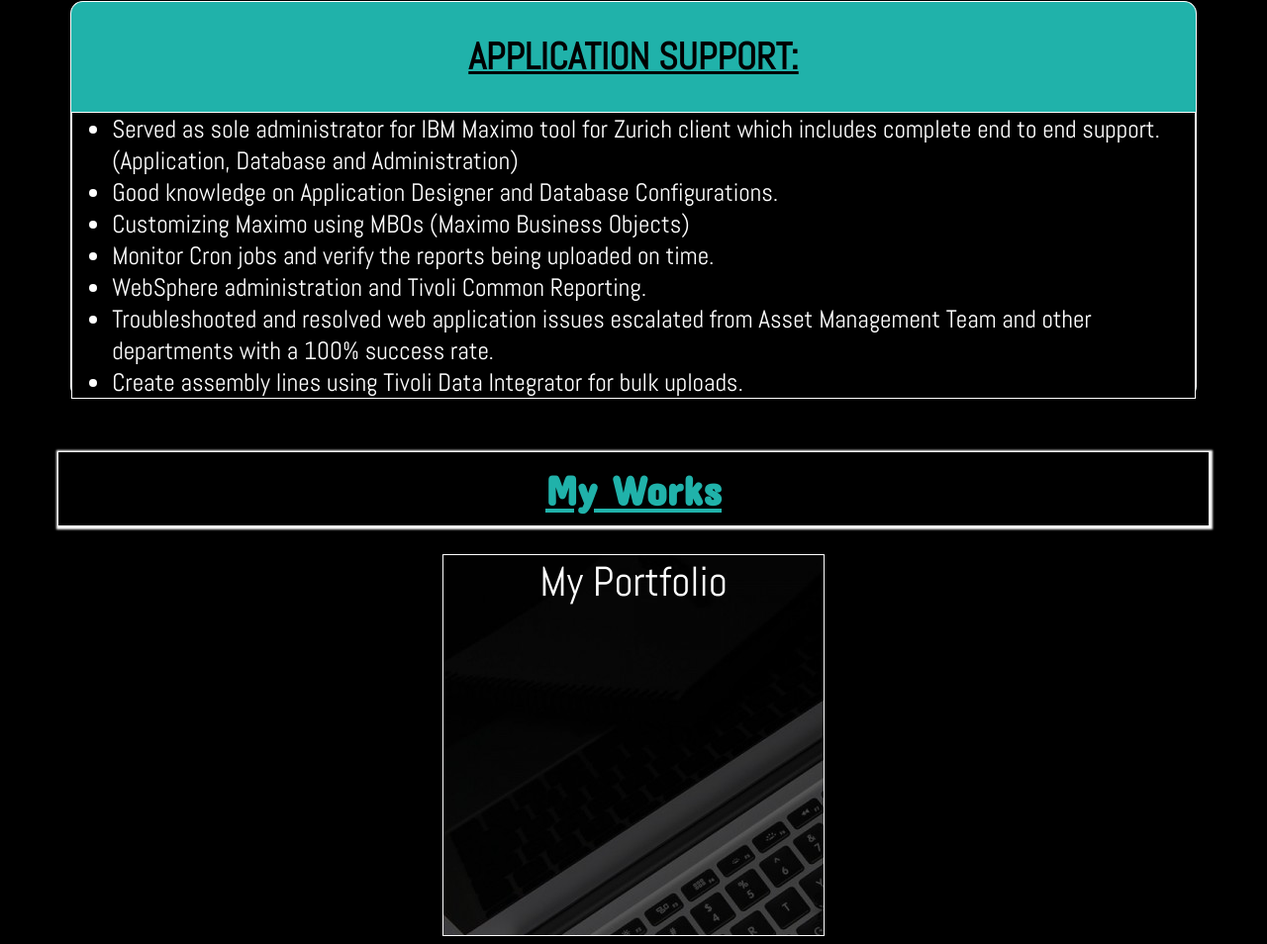
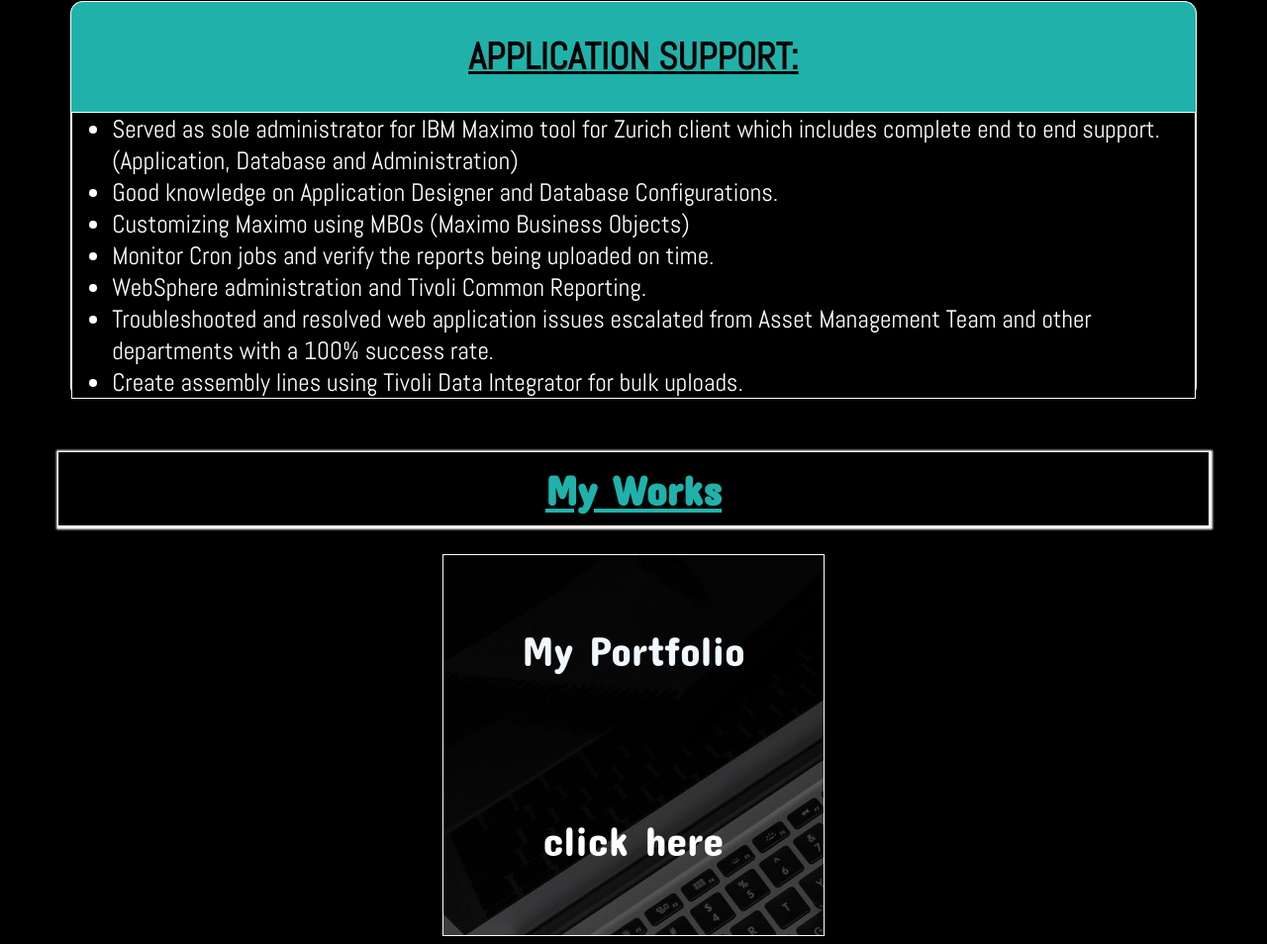
Before and after one commit to mreddy61/mreddy61.github.io, a plain HTML site: page website.html in a window 1280 px wide. Shown: the part 3696-4650 px from the top of the page at 99% size. Drawn offline with Linux system fonts and the light colour scheme.

Commit message:
11th-Sep-1

```diff
--- a/website.css
+++ b/website.css
@@ -121,8 +121,9 @@ ul{
     font-size: 0.7em;
     height: 30vw;
     width: 30vw;
-    font-family: 'Abel', sans-serif;
+    font-family: 'Concert One', cursive;
     border: 1px solid white;
+    line-height: 15vw;
     background-image: url(./images/background.jpg);
 }
 .works a{
--- a/website.html
+++ b/website.html
@@ -117,7 +117,8 @@
                 </div>
                 <h1><u>My Works</u></h1>
                 <div class="works">
-                    <a href="https://mreddy61.github.io">My Portfolio </a>
+                    My Portfolio <br>
+                    <a href="https://mreddy61.github.io" target="_blank">click here</a>
                 </div>
             </div>
         </div>
```
Also changed, not shown: images/background1.jpeg (deleted).
